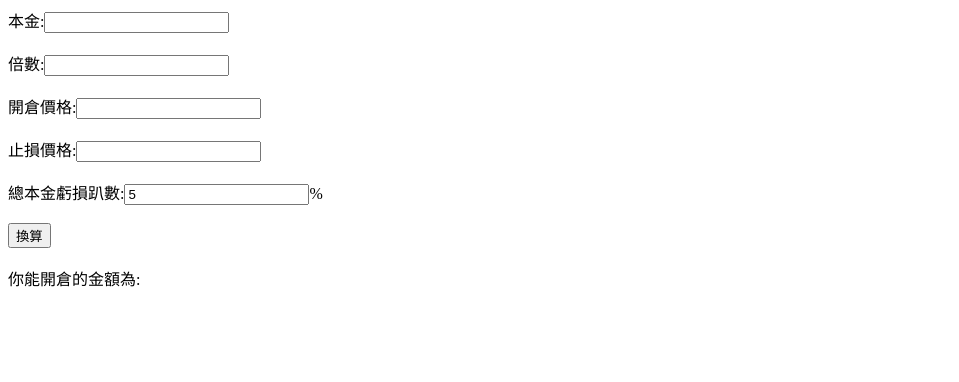
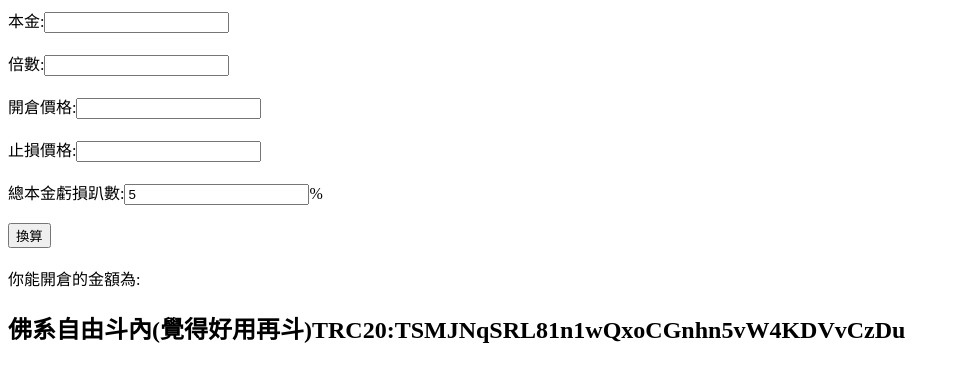
Before and after one commit to cryptotvuse/cryptotvuse, a plain HTML site: page index.html in a window 1280 px wide. Shown: the whole page, without its empty margins (0-959 px from the left). Drawn offline with Linux system fonts and the light colour scheme.

Commit message:
Update index.html

```diff
--- a/index.html
+++ b/index.html
@@ -21,6 +21,7 @@
  <br>
  <br>
  你能開倉的金額為:<p id="qq"></p>
+  <h2>佛系自由斗內(覺得好用再斗)TRC20:TSMJNqSRL81n1wQxoCGnhn5vW4KDVvCzDu</h2>
 <script>
 function cal(){
 var aa = parseFloat(document.getElementById("aa").value);
```
